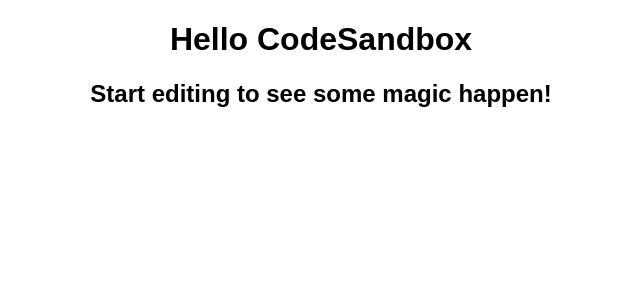
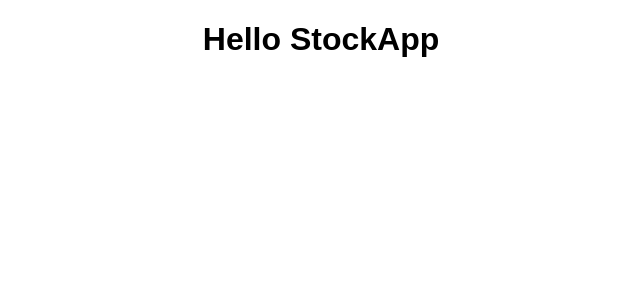
Before and after one commit to codnri/StockApp, a React (Create React App) app: page / in a window 1280 px wide. Shown: the top 300 px of the page, without its empty margins (319-959 px from the left). Built offline with nearby package versions, Linux system fonts and the light colour scheme.

Commit message:
create base

```diff
--- a/package.json
+++ b/package.json
@@ -7,7 +7,9 @@
   "dependencies": {
     "react": "16.5.2",
     "react-dom": "16.5.2",
-    "react-scripts": "2.0.3"
+    "react-redux": "6.0.0",
+    "react-scripts": "2.0.3",
+    "redux": "4.0.1"
   },
   "devDependencies": {},
   "scripts": {
--- /dev/null
+++ b/src/component/App.js
@@ -0,0 +1,11 @@
+import React from "react";
+
+const App = () => {
+  return (
+    <div className="App">
+      <h1>Hello StockApp </h1>
+    </div>
+  );
+};
+
+export default App;
--- a/src/index.js
+++ b/src/index.js
@@ -1,16 +1,23 @@
 import React from "react";
 import ReactDOM from "react-dom";
+import App from "./component/App";
+import { Provider } from "react-redux";
+import { createStore, combineReducers, applyMiddleware, compose } from "redux";
+import stocksReducer from "./reducers/stocks";
 
 import "./styles.css";
 
-function App() {
-  return (
-    <div className="App">
-      <h1>Hello CodeSandbox </h1>
-      <h2>Start editing to see some magic happen!</h2>
-    </div>
-  );
-}
+const store = createStore(
+  combineReducers({
+    stocks: stocksReducer
+  })
+  //composeEnhancers(applyMiddleware(thunk))
+);
 
 const rootElement = document.getElementById("root");
-ReactDOM.render(<App />, rootElement);
+ReactDOM.render(
+  <Provider store={store}>
+    <App />
+  </Provider>,
+  rootElement
+);
--- /dev/null
+++ b/src/reducers/stocks.js
@@ -0,0 +1,12 @@
+const stocks = (state = { stockList: [] }, action) => {
+  switch (action.type) {
+    case "ADD_TODO":
+      return {
+        todoList: [...state.stockList, action.stock]
+      };
+    // 初期条件を忘れずに書く
+    default:
+      return state;
+  }
+};
+export default stocks;
```
